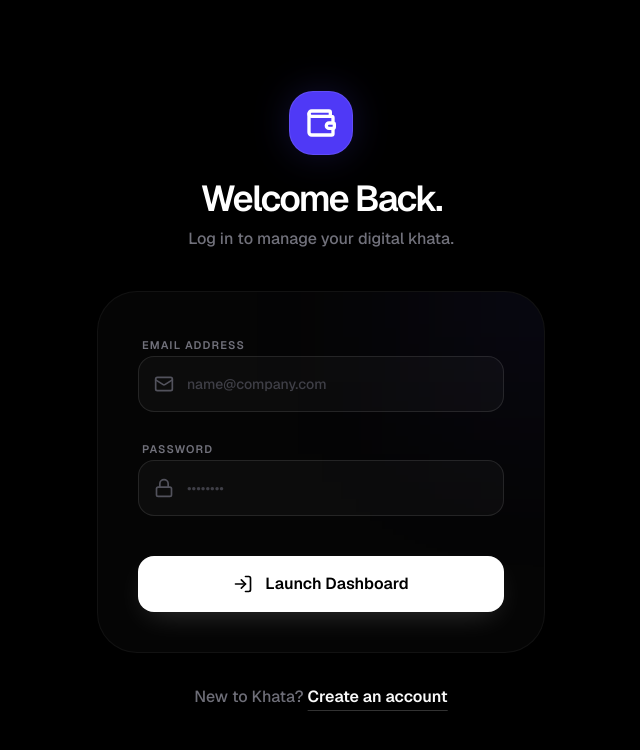
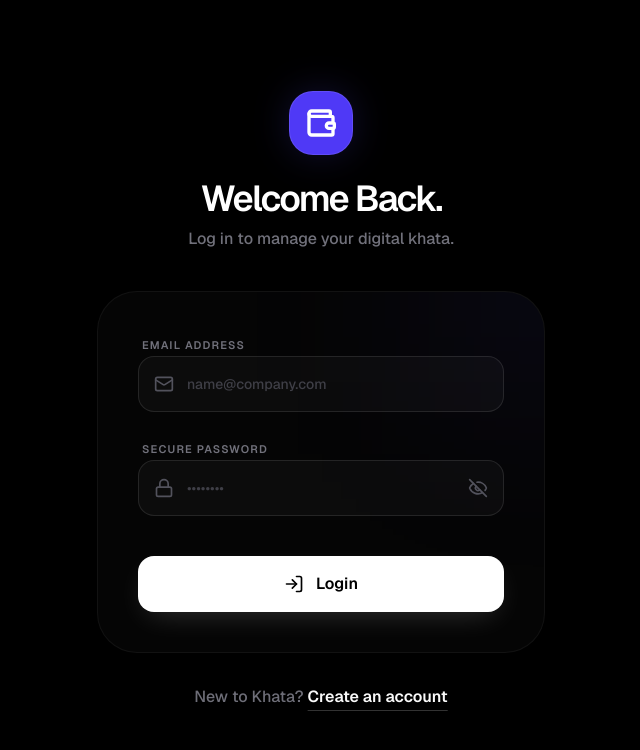
Before and after one commit to Basanta-khatri-0311/khata-saas, a React (Vite) app in the folder client/: page /login in a window 1280 px wide. Shown: the top 750 px of the page, without its empty margins (319-959 px from the left). Built offline with nearby package versions, Linux system fonts and the light colour scheme.

Commit message:
feat: add password visibility toggle to login and register pages and update server dev script

```diff
--- a/client/src/pages/Login.jsx
+++ b/client/src/pages/Login.jsx
@@ -1,13 +1,14 @@
 import React, { useState } from 'react';
 import { Link, useNavigate } from 'react-router-dom';
 import { useAuth } from '../context/AuthContext';
-import { Wallet, LogIn, Mail, Lock, AlertCircle } from 'lucide-react';
+import { Wallet, LogIn, Mail, Lock, AlertCircle, Eye, EyeOff } from 'lucide-react';
 
 const Login = () => {
     const [email, setEmail] = useState('');
     const [password, setPassword] = useState('');
     const [error, setError] = useState('');
     const [loading, setLoading] = useState(false);
+    const [showPassword, setShowPassword] = useState(false)
 
     const { login } = useAuth();
     const navigate = useNavigate();
@@ -69,17 +70,24 @@
                         </div>
 
                         <div className="space-y-1.5">
-                            <label className="text-[11px] font-bold text-zinc-500 uppercase tracking-widest ml-1">Password</label>
+                            <label className="text-[11px] font-bold text-zinc-500 uppercase tracking-widest ml-1">Secure Password</label>
                             <div className="relative">
                                 <Lock className="absolute left-4 top-1/2 -translate-y-1/2 w-5 h-5 text-zinc-600" />
                                 <input
-                                    type="password"
+                                    type={showPassword ? 'text' : 'password'}
                                     value={password}
                                     onChange={(e) => setPassword(e.target.value)}
                                     placeholder="••••••••"
                                     required
                                     className="w-full h-14 bg-white/[0.03] border border-white/10 rounded-2xl px-12 text-sm font-medium text-white placeholder:text-zinc-700 outline-none focus:border-indigo-500/50 focus:ring-4 focus:ring-indigo-500/10 transition-all"
                                 />
+                                <button
+                                    type="button"
+                                    onClick={() => setShowPassword(prev => !prev)}
+                                    className="absolute right-4 top-1/2 -translate-y-1/2 text-zinc-600 hover:text-zinc-400 transition-colors"
+                                >
+                                    {showPassword ? <Eye className="w-5 h-5" /> : <EyeOff className="w-5 h-5" />}
+                                </button>
                             </div>
                         </div>
 
@@ -93,7 +101,7 @@
                             ) : (
                                 <>
                                     <LogIn className="w-5 h-5" />
-                                    Launch Dashboard
+                                    Login
                                 </>
                             )}
                         </button>
@@ -108,7 +116,8 @@
                 </p>
             </div>
 
-            <style dangerouslySetInnerHTML={{ __html: `
+            <style dangerouslySetInnerHTML={{
+                __html: `
                 @keyframes shake {
                     0%, 100% { transform: translateX(0); }
                     25% { transform: translateX(-4px); }
--- a/client/src/pages/Register.jsx
+++ b/client/src/pages/Register.jsx
@@ -1,7 +1,7 @@
 import React, { useState } from 'react';
 import { Link, useNavigate } from 'react-router-dom';
 import { useAuth } from '../context/AuthContext';
-import { Wallet, UserPlus, Mail, Lock, User, AlertCircle } from 'lucide-react';
+import { Wallet, UserPlus, Mail, Lock, User, AlertCircle, Eye, EyeOff } from 'lucide-react';
 
 const Register = () => {
     const [name, setName] = useState('');
@@ -9,6 +9,7 @@
     const [password, setPassword] = useState('');
     const [error, setError] = useState('');
     const [loading, setLoading] = useState(false);
+    const [showPassword, setShowPassword] = useState(false);
 
     const { register } = useAuth();
     const navigate = useNavigate();
@@ -84,17 +85,24 @@
                         </div>
 
                         <div className="space-y-1.5">
-                            <label className="text-[11px] font-bold text-zinc-500 uppercase tracking-widest ml-1">Secure Password</label>
+                            <label className="text-[11px] font-bold text-zinc-500 uppercase tracking-widest ml-1">Password</label>
                             <div className="relative">
                                 <Lock className="absolute left-4 top-1/2 -translate-y-1/2 w-5 h-5 text-zinc-600" />
                                 <input
-                                    type="password"
+                                    type={showPassword ? 'text' : 'password'}
                                     value={password}
                                     onChange={(e) => setPassword(e.target.value)}
                                     placeholder="••••••••"
                                     required
                                     className="w-full h-14 bg-white/[0.03] border border-white/10 rounded-2xl px-12 text-sm font-medium text-white placeholder:text-zinc-700 outline-none focus:border-indigo-500/50 focus:ring-4 focus:ring-indigo-500/10 transition-all"
                                 />
+                                <button
+                                    type="button"
+                                    onClick={() => setShowPassword(prev => !prev)}
+                                    className="absolute right-4 top-1/2 -translate-y-1/2 text-zinc-600 hover:text-zinc-400 transition-colors"
+                                >
+                                    {showPassword ? <Eye className="w-5 h-5" /> : <EyeOff className="w-5 h-5" />}
+                                </button>
                             </div>
                         </div>
 
```
Also changed, not shown: 1 other file (tests, documents, lock files or other folders).
